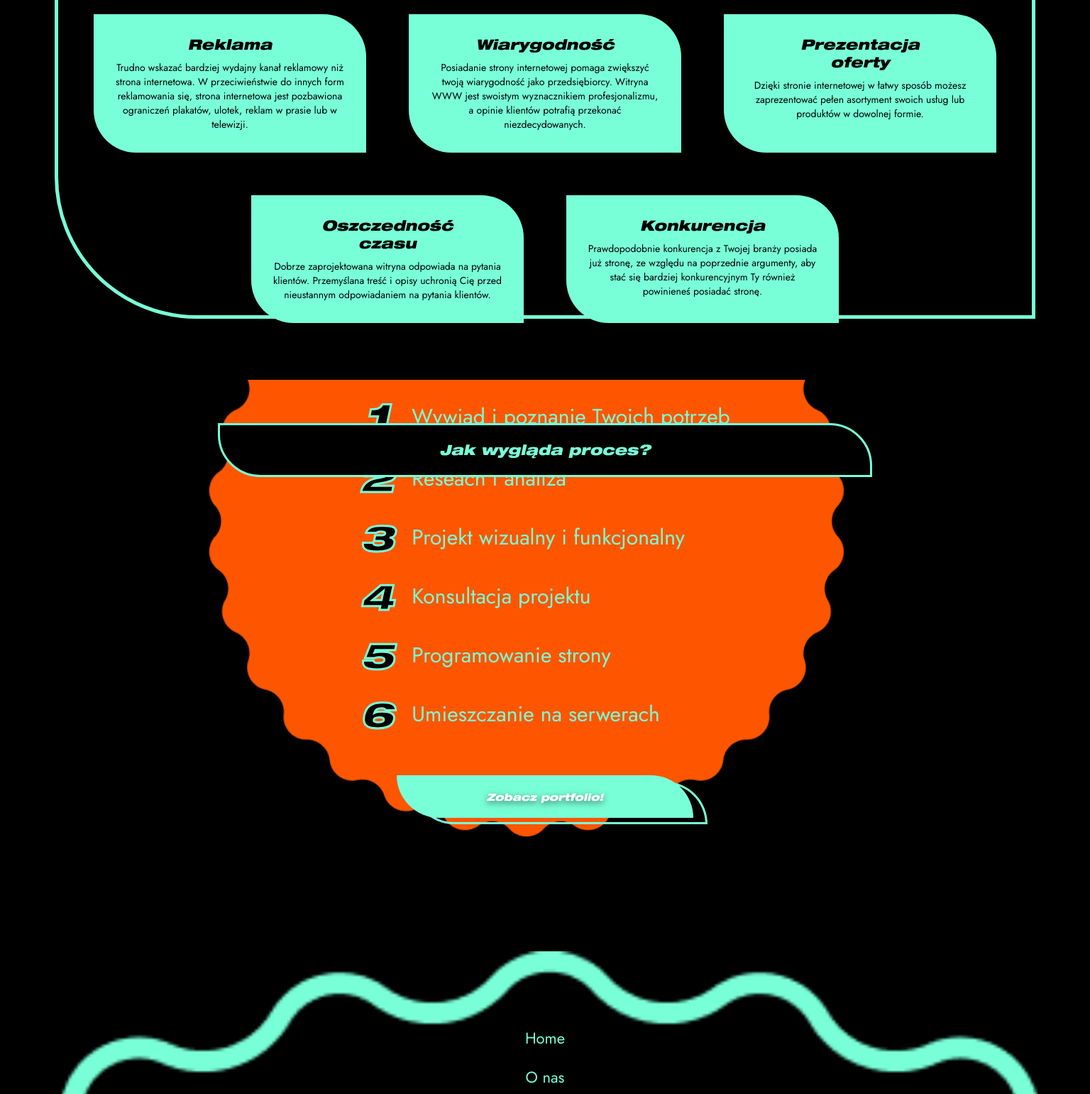
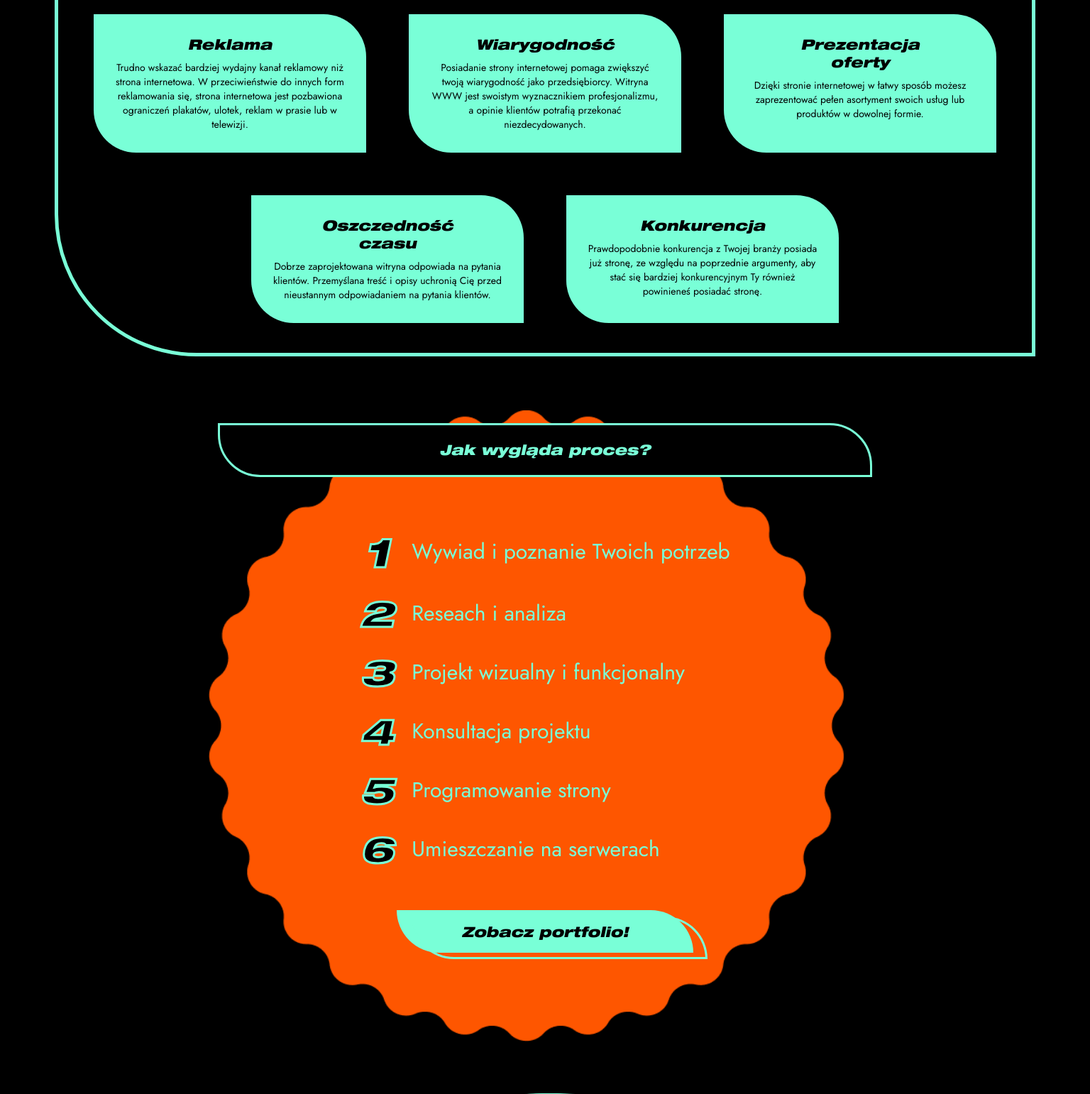
Before and after one commit to fornakter/buisness_card, a Flask app: page / in a window 1536 px wide. Shown: the part 3661-5202 px from the top of the page at 71% size. Run offline with Flask 2, Linux system fonts and the light colour scheme; style sheets or scripts are compiled from the project's sources.

Commit message:
ending media on main section without footer

```diff
--- a/static/styles/_footer.scss
+++ b/static/styles/_footer.scss
@@ -384,7 +384,7 @@
   .worth {
     &::after {
       border-radius: 0 20rem 0 20rem;
-      height: 90%;
+      height: 97%;
     }
     .worth__title {
       font-size: 5rem;
@@ -408,27 +408,40 @@
   }
 
   .process {
+    margin-bottom: 20rem;
+    overflow: visible;
     &__gear-img {
       width: 90rem;
-      bottom: 19%;
+      bottom: -17%;
       left: 29rem;
     }
-    &__gear__box {
-      top: -27rem;
 
-      &-btn {
-        width: 80%;
-      }
-    }
     &__title {
       width: 60%;
     }
     &__gear__box {
-      top: -22rem;
+      top: -3rem;
       gap: 2rem;
+
+      &-btn {
+        width: 80%;
+        color: $primary-color;
+        text-shadow: none;
+        font-size: 2rem;
+      }
     }
     &__gear__box__item-text {
       font-size: 3rem;
+    }
+  }
+}
+
+@media (min-width: 1900px) {
+  .worth {
+    min-height: 100vh;
+    &::after {
+      border-radius: 0 20rem 0 20rem;
+      height: 100%;
     }
   }
 }
```
